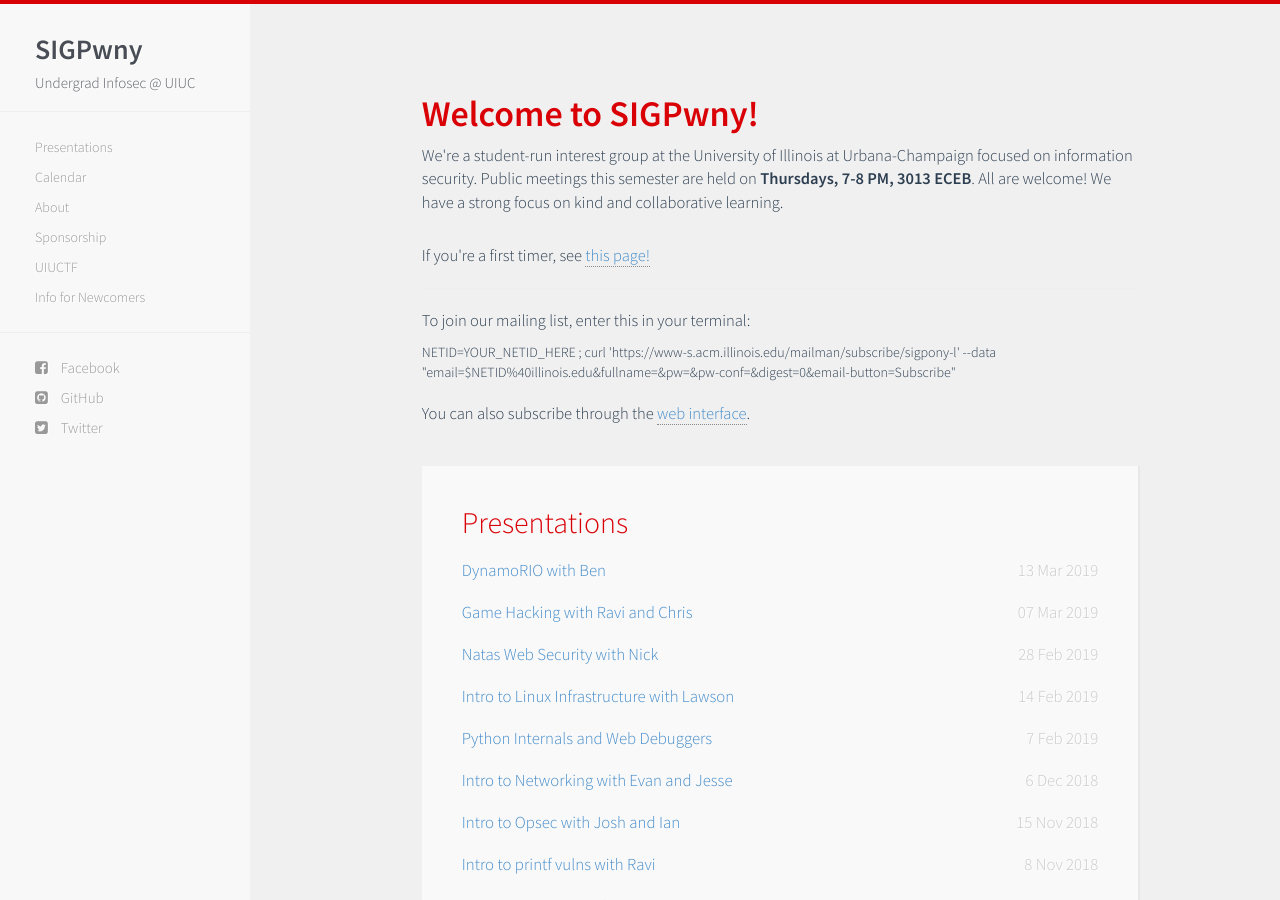
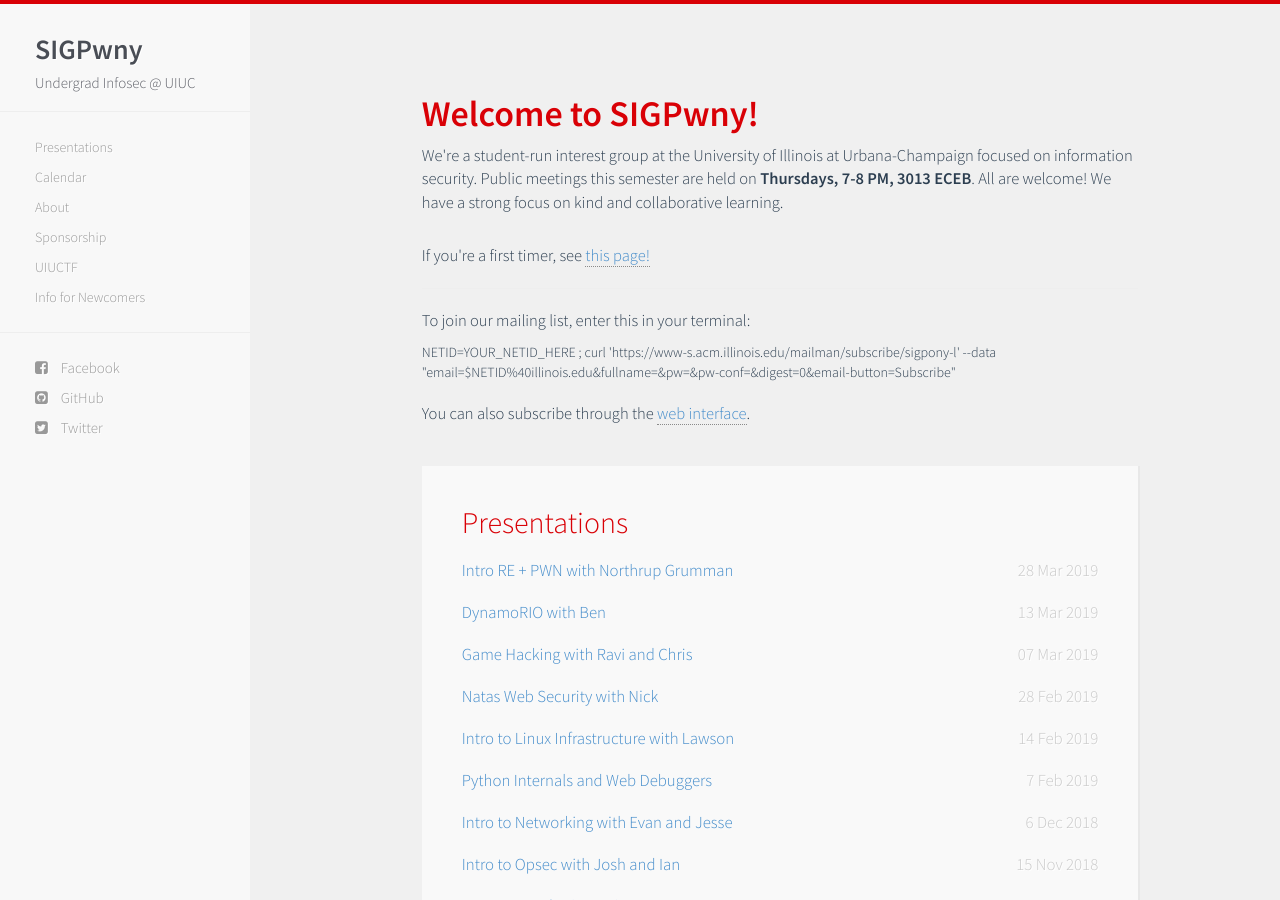
Before and after one commit to sigpwny/sigpwny.github.io-archive, a Jekyll site: the page built from index.html, in a window 1280 px wide and 900 px high. Built offline with Jekyll 4.4.1, drawn with Linux system fonts in a browser that asks for light colours; nearby versions of some CDN libraries.

Commit message:
Update presentations.html

```diff
--- a/_includes/presentations.html
+++ b/_includes/presentations.html
@@ -14,6 +14,10 @@
 -->
 
     <!-- new member task: add all of these -->
+    <li><span>
+        <a href="https://cdn.discordapp.com/attachments/485104508876357643/560984289798520853/CTF.pptx">Intro RE + PWN with Northrup Grumman</a>
+        <time class="pull-right post-list">28 Mar 2019</time>
+    </span></li>
     <li><span>
         <a href="https://drive.google.com/open?id=1qTYClj78ijU9e2R06vbs7ujchqjPsa2y">DynamoRIO with Ben</a>
         <time class="pull-right post-list">13 Mar 2019</time>
```
